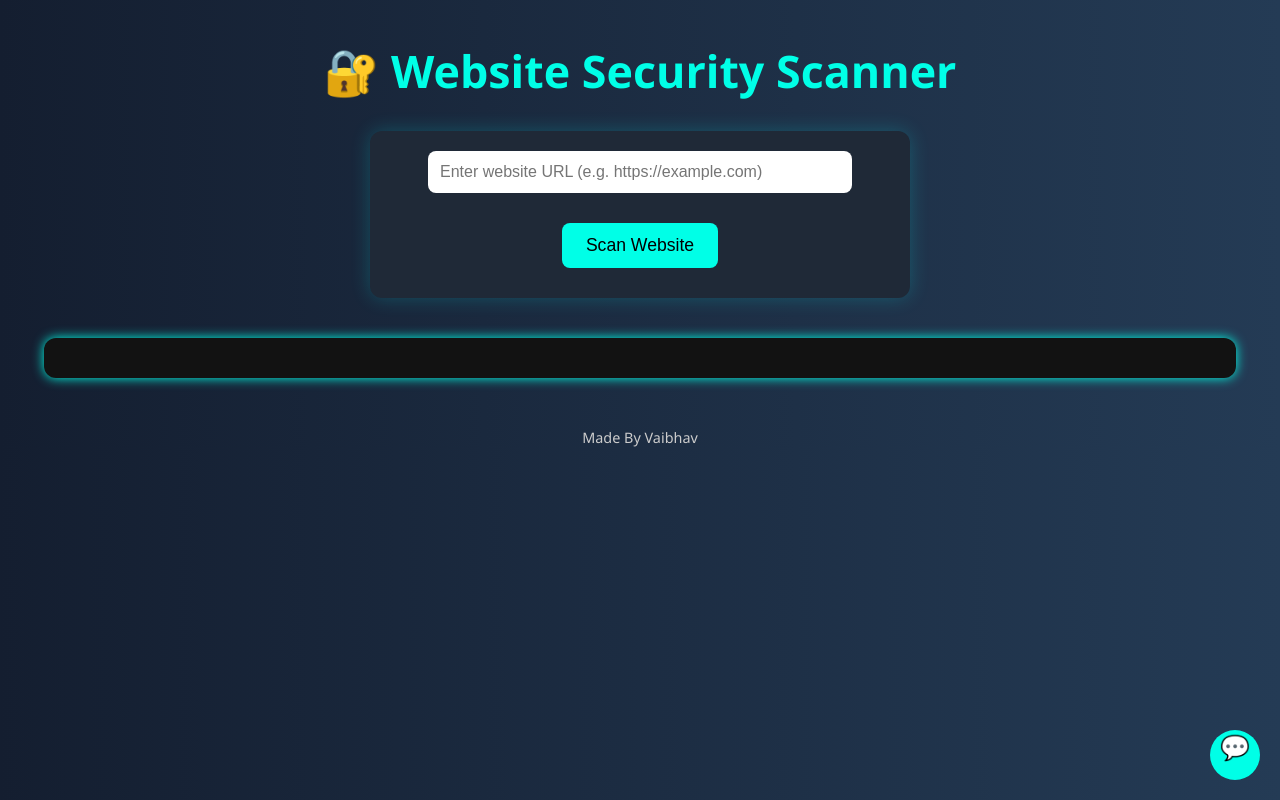
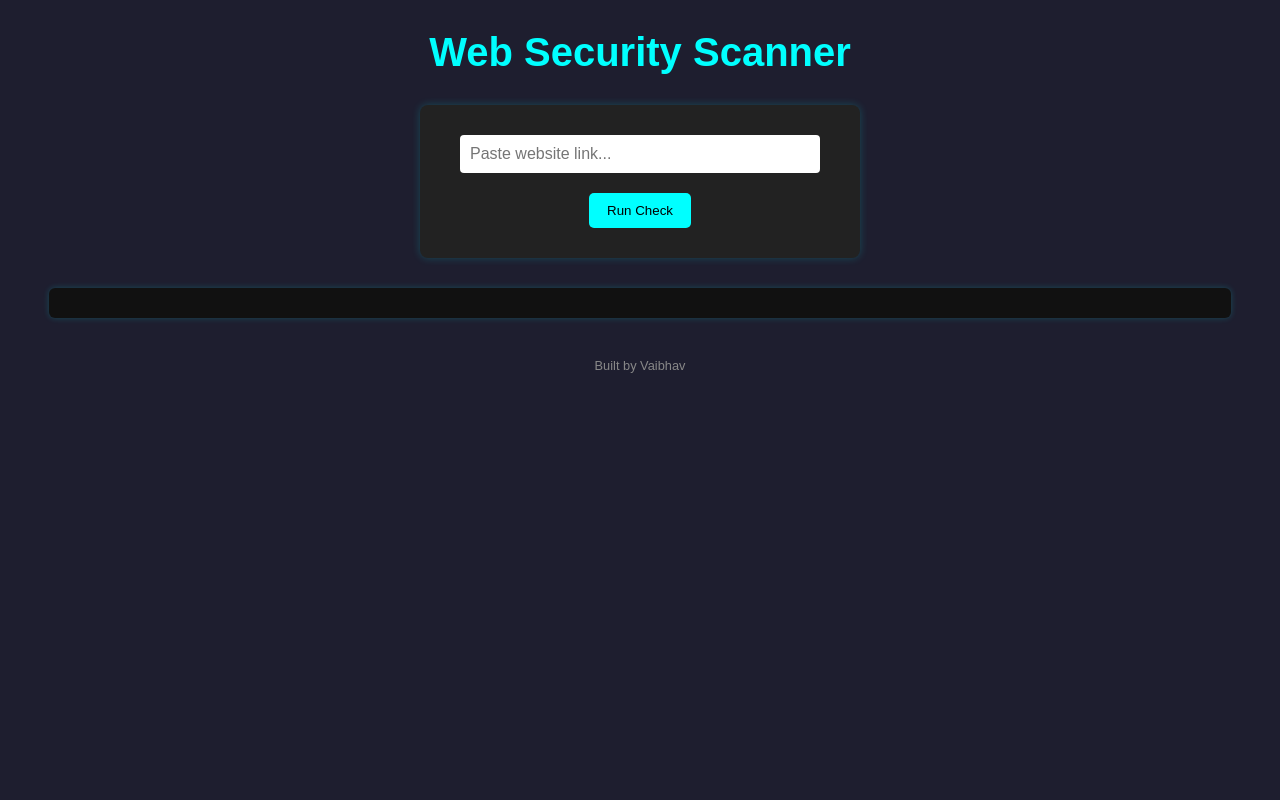
Before and after one commit to Vaibhav-1430/WebSecurity_Scanner, a Flask app: page / in a window 1280 px wide. Run offline with Flask 3, Linux system fonts and the light colour scheme; some libraries are stand-ins or nearby versions.

Commit message:
Update index.html

```diff
--- a/templates/index.html
+++ b/templates/index.html
@@ -2,222 +2,135 @@
 <html lang="en">
 <head>
   <meta charset="UTF-8">
-  <title>🔍 Website Security Scanner</title>
+  <title>Web Security Scanner</title>
   <meta name="viewport" content="width=device-width, initial-scale=1.0">
   <script src="https://cdnjs.cloudflare.com/ajax/libs/jspdf/2.5.1/jspdf.umd.min.js"></script>
   <style>
     body {
+      background: #1e1e2f;
+      color: #ddd;
       margin: 0;
-      font-family: 'Segoe UI', sans-serif;
-      background: linear-gradient(to right, #141e30, #243b55);
-      color: #fff;
+      font-family: sans-serif;
       text-align: center;
     }
-
     h1 {
-      margin-top: 40px;
-      font-size: 2.8rem;
-      color: #00ffe7;
+      margin: 30px;
+      font-size: 2.5em;
+      color: #0ff;
     }
-
     form {
+      margin: auto;
+      max-width: 400px;
+      background: #222;
+      padding: 20px;
+      border-radius: 8px;
+      box-shadow: 0 0 8px #0ff3;
+    }
+    input[type="text"] {
+      width: 85%;
+      padding: 10px;
+      margin: 10px 0;
+      border: none;
+      border-radius: 4px;
+      font-size: 1em;
+    }
+    button {
+      margin: 10px 5px;
+      padding: 10px 18px;
+      background: #0ff;
+      border: none;
+      border-radius: 5px;
+      cursor: pointer;
+    }
+    button:hover {
+      background: #0cc;
+    }
+    #report {
+      white-space: pre-wrap;
+      text-align: left;
+      background: #111;
       margin: 30px auto;
-      max-width: 500px;
-      padding: 20px;
-      background: #1f2937;
-      border-radius: 12px;
-      box-shadow: 0 0 20px rgba(0,255,255,0.2);
+      padding: 15px;
+      border-radius: 6px;
+      max-width: 90%;
+      box-shadow: 0 0 6px #0ff3;
+      font-family: monospace;
     }
-
-    input[type="text"] {
-      width: 80%;
-      padding: 12px;
-      font-size: 1rem;
-      border: none;
-      border-radius: 8px;
-      margin-bottom: 20px;
-    }
-
-    button {
-      padding: 12px 24px;
-      font-size: 1.1rem;
-      background-color: #00ffe7;
-      color: #000;
-      border: none;
-      border-radius: 8px;
-      cursor: pointer;
-      transition: background 0.3s;
-      margin: 10px;
-    }
-
-    button:hover {
-      background-color: #00bfa5;
-    }
-
-    #loading {
+    #spinner {
       display: none;
-      font-style: italic;
       margin-top: 20px;
     }
-
-    #report {
-      white-space: pre-wrap;
-      background: #121212;
-      color: #0ff;
-      margin: 40px auto;
-      padding: 20px;
-      border-radius: 12px;
-      max-width: 90%;
-      font-family: 'Courier New', monospace;
-      box-shadow: 0 0 12px #00ffe7;
-      text-align: left;
-    }
-
-    .spinner {
-      margin: 20px auto;
-      width: 50px;
-      height: 50px;
-      border: 6px solid #00ffe7;
-      border-top-color: transparent;
-      border-radius: 50%;
-      animation: spin 1s linear infinite;
-      display: none;
-    }
-
-    @keyframes spin {
-      to {
-        transform: rotate(360deg);
-      }
-    }
-
-    footer {
-      margin-top: 50px;
-      font-size: 0.9rem;
-      color: #ccc;
-    }
-
     #downloadBtn {
       display: none;
     }
-
-    /* Chatbot Styles */
-    #chat-toggle {
-      position: fixed;
-      bottom: 20px;
-      right: 20px;
-      background: #00ffe7;
-      color: #000;
-      width: 50px;
-      height: 50px;
-      border-radius: 50%;
-      text-align: center;
-      font-size: 24px;
-      cursor: pointer;
-      z-index: 9999;
-    }
-
-    #chatbot-frame {
-      position: fixed;
-      bottom: 80px;
-      right: 20px;
-      display: none;
-      z-index: 9998;
-      border: none;
-      border-radius: 10px;
-      box-shadow: 0 0 12px #00ffe7;
+    footer {
+      margin: 40px auto;
+      color: #888;
+      font-size: 0.8rem;
     }
   </style>
 </head>
 <body>
 
-  <h1>🔐 Website Security Scanner</h1>
+  <h1>Web Security Scanner </h1>
 
   <form id="scanForm">
-    <input type="text" id="urlInput" placeholder="Enter website URL (e.g. https://example.com)" required>
+    <input type="text" id="urlInput" placeholder="Paste website link...">
     <br>
-    <button type="submit">Scan Website</button>
-    <button type="button" id="downloadBtn">Download PDF</button>
+    <button type="submit">Run Check</button>
+    <button type="button" id="downloadBtn">Save PDF</button>
   </form>
 
-  <div class="spinner" id="spinner"></div>
-  <p id="loading">Scanning... Please wait.</p>
-
+  <div id="spinner">Working...</div>
   <div id="report"></div>
 
-  <footer>Made By Vaibhav</footer>
-
-  <!-- Chatbot Button and iFrame -->
-  <div id="chat-toggle" onclick="toggleChat()">💬</div>
-  <div id="chatbot-frame">
-    <iframe
-      allow="microphone;"
-      width="350"
-      height="430"
-       src="https://console.dialogflow.com/api-client/demo/embedded/65a0072a-58fa-4ad7-957f-5a4a4003f221">
-    </iframe>
-  </div>
+  <footer>Built by Vaibhav </footer>
 
   <script>
-    const reportDiv = document.getElementById('report');
+    const form = document.getElementById('scanForm');
+    const urlInput = document.getElementById('urlInput');
+    const reportBox = document.getElementById('report');
+    const spinner = document.getElementById('spinner');
     const downloadBtn = document.getElementById('downloadBtn');
 
-    document.getElementById('scanForm').addEventListener('submit', function (e) {
+    form.addEventListener('submit', e => {
       e.preventDefault();
-      const url = document.getElementById('urlInput').value;
-      const spinner = document.getElementById('spinner');
-      const loadingText = document.getElementById('loading');
+      spinner.style.display = 'block';
+      reportBox.textContent = '';
       downloadBtn.style.display = 'none';
-
-      reportDiv.innerText = '';
-      spinner.style.display = 'block';
-      loadingText.style.display = 'block';
 
       fetch('/scan', {
         method: 'POST',
         headers: { 'Content-Type': 'application/json' },
-        body: JSON.stringify({ url })
+        body: JSON.stringify({ url: urlInput.value })
       })
-        .then(response => response.text())
-        .then(data => {
-          spinner.style.display = 'none';
-          loadingText.style.display = 'none';
-          reportDiv.innerText = data;
-          downloadBtn.style.display = 'inline-block';
-        })
-        .catch(error => {
-          spinner.style.display = 'none';
-          loadingText.innerText = 'Something went wrong.';
-          console.error('Error:', error);
-        });
+      .then(res => res.text())
+      .then(text => {
+        spinner.style.display = 'none';
+        reportBox.textContent = text;
+        downloadBtn.style.display = 'inline-block';
+      })
+      .catch(() => {
+        spinner.style.display = 'none';
+        reportBox.textContent = 'Something broke.';
+      });
     });
 
-    // PDF download logic
-    document.getElementById('downloadBtn').addEventListener('click', () => {
+    downloadBtn.addEventListener('click', () => {
       const { jsPDF } = window.jspdf;
       const doc = new jsPDF();
-      const lines = reportDiv.innerText.split('\n');
       let y = 10;
-
+      const lines = reportBox.innerText.split('\n');
       doc.setFont('Courier', 'normal');
       doc.setFontSize(10);
 
       for (let line of lines) {
-        if (y > 280) {
-          doc.addPage();
-          y = 10;
-        }
+        if (y > 280) { doc.addPage(); y = 10; }
         doc.text(line, 10, y);
         y += 7;
       }
-
-      doc.save('Website_Security_Report.pdf');
+      doc.save('report.pdf');
     });
-
-    // Toggle Chatbot Popup
-    function toggleChat() {
-      const bot = document.getElementById('chatbot-frame');
-      bot.style.display = bot.style.display === 'block' ? 'none' : 'block';
-    }
   </script>
 
 </body>
```
